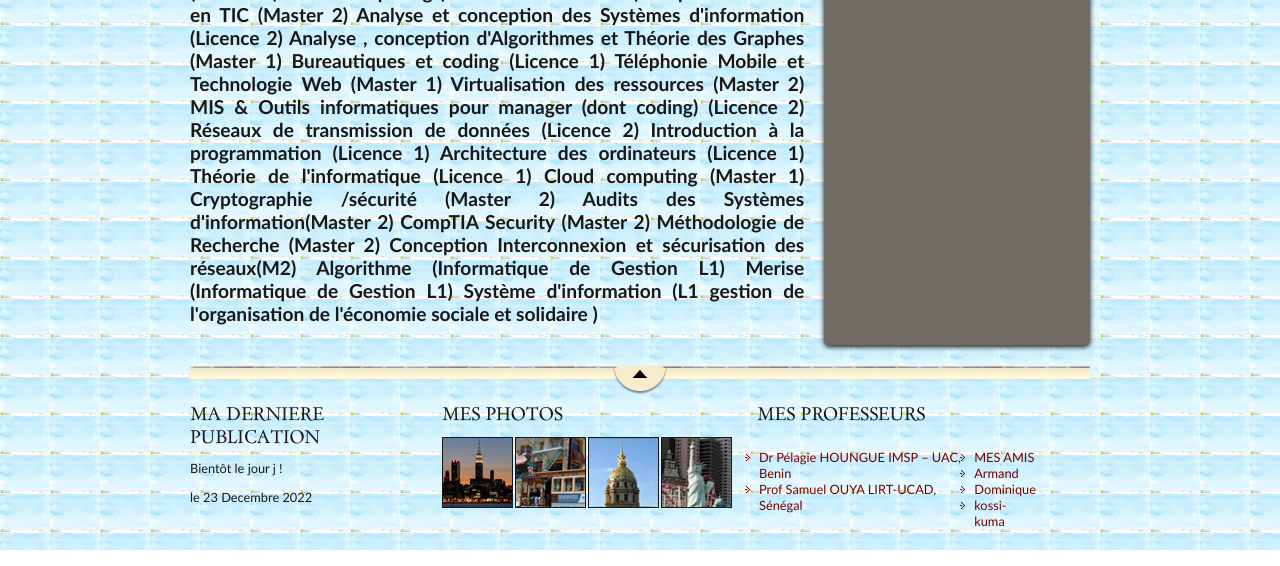
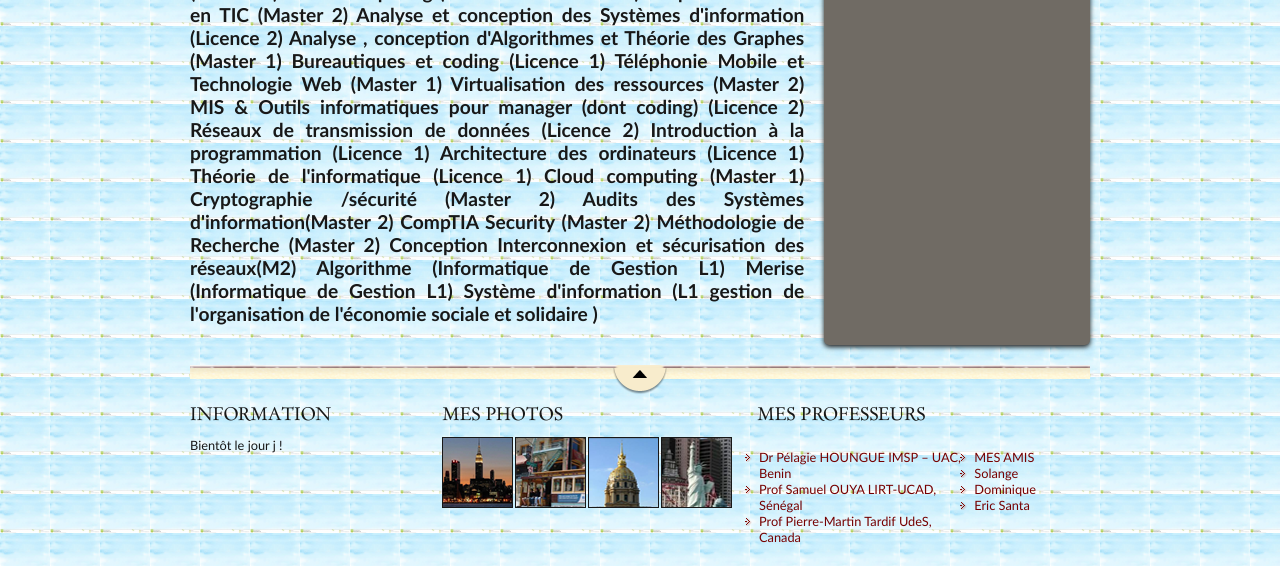
Before and after one commit to yendoube/monsite, a plain HTML site: page index.html in a window 1280 px wide. Shown: the part 949-1515 px from the top of the page. Drawn offline with Linux system fonts and the light colour scheme.

Commit message:
Update index.html

```diff
--- a/index.html
+++ b/index.html
@@ -84,9 +84,9 @@
 
             <footer>
                 <div id="tweet">
-                    <h1>Ma derniere publication</h1>
+                    <h1>Information</h1>
                     <p>Bientôt le jour j !</p>
-                    <p>le 23 Decembre 2022</p>
+
                 </div>
                 <div id="mes_photos">
                     <h1>Mes photos</h1>
@@ -98,13 +98,13 @@
                         <ul>
                             <li><a href="#">Dr Pélagie HOUNGUE IMSP – UAC, Benin </a></li>
                             <li><a href="#">Prof Samuel OUYA LIRT-UCAD, Sénégal </a></li>
-
+                            <li><a href="#">Prof  Pierre-Martin Tardif UdeS, Canada </a></li>
                         </ul>
                         <ul>
                             <li><a href="#">MES AMIS</a></li>
-                            <li><a href="#">Armand</a></li>
+                            <li><a href="#">Solange</a></li>
                             <li><a href="#">Dominique</a></li>
-                            <li><a href="#">kossi-kuma</a></li>
+                            <li><a href="#">Eric Santa</a></li>
                         </ul>
                     </div>
                 </div>
```
